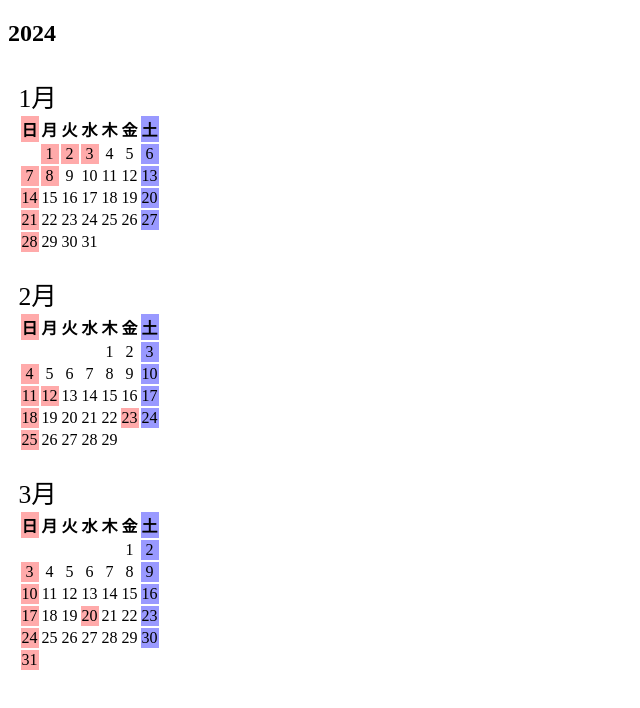
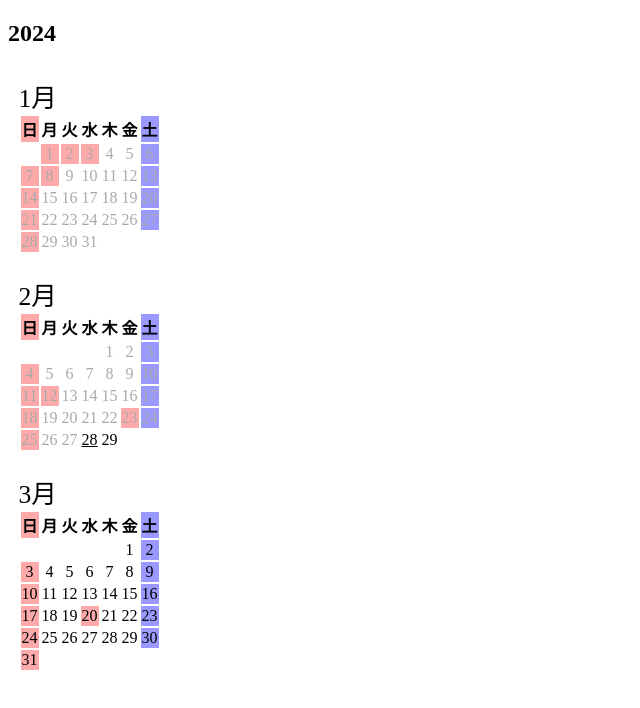
Before and after one commit to hiroyukiikeno/simple-calendar, a plain HTML site: page index.html in a window 1280 px wide. Shown: the whole page, without its empty margins (0-640 px from the left). Drawn offline with Linux system fonts and the light colour scheme.

Commit message:
date text decoration

```diff
--- a/calendar_style.css
+++ b/calendar_style.css
@@ -7,9 +7,18 @@
 td{
     text-align: center;
 }
+td:hover{
+    background-color: lightblue;
+}
 .monthbox{
     padding: 10.5px;
 }
 .monthHead{
     font-size: 1.6rem;
 }
+.today{
+    text-decoration: underline;
+}
+.past{
+    color:#a9a9a9;
+}
--- a/index.html
+++ b/index.html
@@ -12,6 +12,7 @@
     const myApp = document.querySelector("#app");
 
     const ctl = {yearchg:true,monthchg:true,yearText:"",monthText:""};
+    const today = new Date().toISOString().slice(0,10);
     fetch("./calendar_data.json").then(
         (response)=>{
             if(!response.ok){
@@ -78,7 +79,7 @@
             } else {
                 rowEl +="<td>"
             }
-            rowEl += parseInt(dd) + "</td></tr>"
+            rowEl += dateDecoration(day,dd,today) + "</td></tr>"
             weeklyTableRow.innerHTML = weeklyTableRow.innerHTML + rowEl;
             console.log(weeklyTableRow);
             weeklyTable.appendChild(weeklyTableRow);
@@ -93,7 +94,7 @@
             } else if(parseInt(day.week) == 6) {
                 dateTd.setAttribute("class","saturday");
             }
-            dateTd.innerHTML = "<td>" + parseInt(dd) + "</td>";
+            dateTd.innerHTML = "<td>" + dateDecoration(day,dd,today) + "</td>";
 
             if(parseInt(day.week) == 0 ){
                 weeklyTableRow = document.createElement("tr");
@@ -103,5 +104,17 @@
             }
             weeklyTableRow.appendChild(dateTd);
         }
+        function dateDecoration(day,dd,today){
+            console.log("day: " + day.date + " today: " + today);
+            dayvalue = new Date(day.date);
+            todayvalue = new Date(today);
+            if(day.date == today){
+                return "<span class='today'>" + parseInt(dd) + "</span>"
+            } else if(dayvalue < todayvalue){
+                return "<span class='past'>" + parseInt(dd) + "</span>"
+            } {
+                return "" + parseInt(dd) + "";
+            }
+        }
     }
 </script>
```
